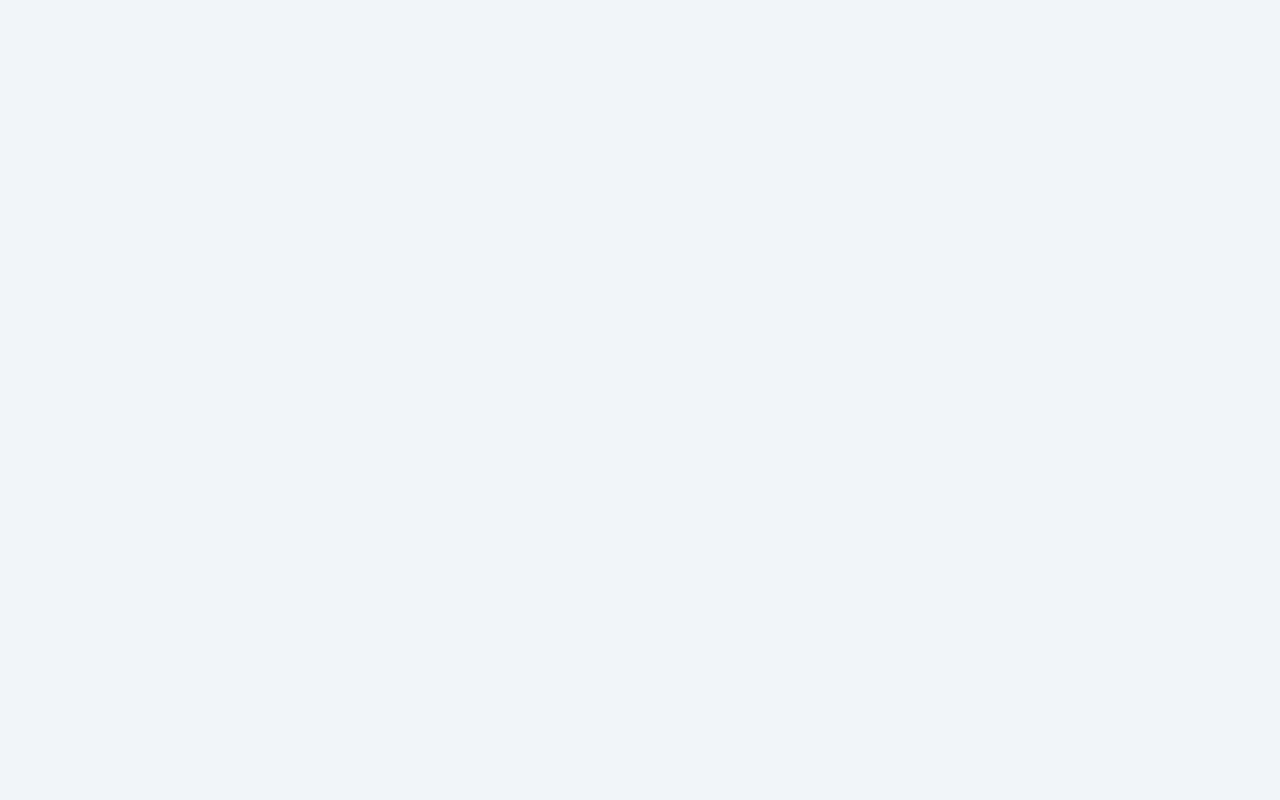
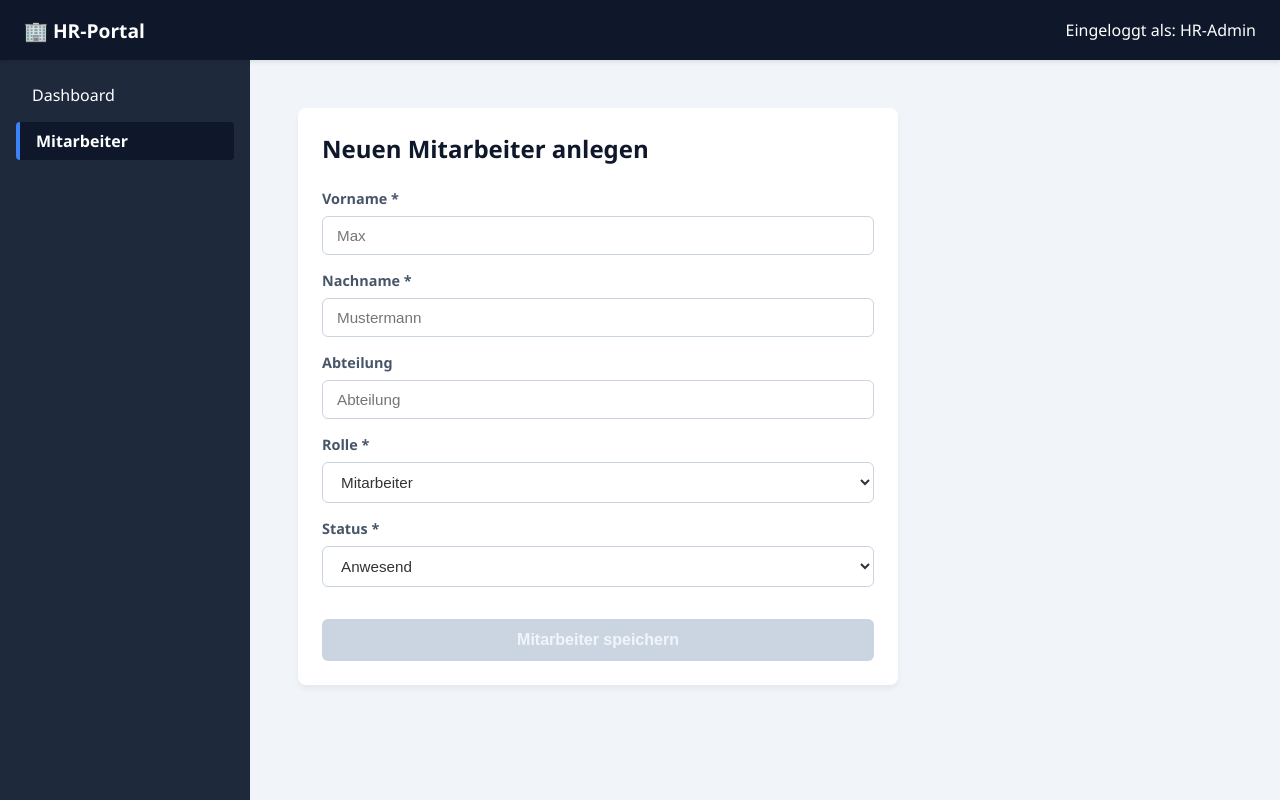
Before and after one commit to Matthias146/HR-Portal, an Angular app: page /employees/new in a window 1280 px wide. Before the commit this address led to /. Built offline with nearby package versions, Linux system fonts and the light colour scheme.

Commit message:
feat(employees): implement reactive form to create new employees and wire up navigation

```diff
--- a/src/app/app.routes.ts
+++ b/src/app/app.routes.ts
@@ -2,6 +2,7 @@ import { Routes } from '@angular/router';
 import { Layout } from './core/layout/layout';
 import { Dashboard } from './features/dashboard/dashboard';
 import { Employees } from './features/employees/employees';
+import { EmployeeForm } from './features/employees/employee-form/employee-form';
 
 export const routes: Routes = [
   {
@@ -9,6 +10,7 @@ export const routes: Routes = [
     component: Layout,
     children: [
       { path: 'dashboard', component: Dashboard },
+      { path: 'employees/new', component: EmployeeForm },
       {
         path: 'employees',
         component: Employees,
--- a/src/app/core/layout/layout.html
+++ b/src/app/core/layout/layout.html
@@ -11,7 +11,9 @@
     <aside class="sidenav">
       <nav>
         <ul>
-          <li><a routerLink="/dashboard" routerLinkActive="active">Dashboard</a></li>
+          <li>
+            <a routerLink="/dashboard" routerLinkActive="active">Dashboard</a>
+          </li>
           <li><a routerLink="/employees" routerLinkActive="active">Mitarbeiter</a></li>
         </ul>
       </nav>
--- /dev/null
+++ b/src/app/features/employees/employee-form/employee-form.html
@@ -0,0 +1,37 @@
+<div class="form-container">
+  <h2>Neuen Mitarbeiter anlegen</h2>
+  <form [formGroup]="employeeForm" class="enterprise-form" (ngSubmit)="onSubmit()">
+    <div class="form-group">
+      <label for="firstName">Vorname *</label>
+      <input id="firstName" type="text" formControlName="firstName" placeholder="Max" />
+    </div>
+    <div class="form-group">
+      <label for="lastName">Nachname *</label>
+      <input id="lastName" type="text" formControlName="lastName" placeholder="Mustermann" />
+    </div>
+    <div class="form-group">
+      <label for="department">Abteilung</label>
+      <input id="department" type="text" formControlName="department" placeholder="Abteilung" />
+    </div>
+    <div class="form-group">
+      <label for="role">Rolle *</label>
+      <select id="role" formControlName="role">
+        <option value="ADMIN">HR-Admin</option>
+        <option value="MANAGER">Abteilungsleiter</option>
+        <option value="USER">Mitarbeiter</option>
+      </select>
+    </div>
+    <div class="form-group">
+      <label for="status">Status *</label>
+      <select id="status" formControlName="status">
+        <option value="PRESENT">Anwesend</option>
+        <option value="SICK">Krank</option>
+        <option value="VACATION">Urlaub</option>
+      </select>
+    </div>
+
+    <button type="submit" class="btn-primary" [disabled]="!employeeForm.valid">
+      Mitarbeiter speichern
+    </button>
+  </form>
+</div>
--- /dev/null
+++ b/src/app/features/employees/employee-form/employee-form.scss
@@ -0,0 +1,48 @@
+.form-container {
+  padding: var(--spacing-lg);
+  background-color: #ffffff;
+  border-radius: 8px;
+  box-shadow: 0 4px 6px rgba(0, 0, 0, 0.05);
+  margin: var(--spacing-lg);
+  max-width: 600px;
+
+  h2 {
+    color: var(--primary-color);
+    margin-bottom: var(--spacing-lg);
+  }
+}
+
+.enterprise-form {
+  display: flex;
+  flex-direction: column;
+  gap: var(--spacing-md);
+}
+
+.form-group {
+  display: flex;
+  flex-direction: column;
+  gap: var(--spacing-sm);
+
+  label {
+    font-size: 0.9rem;
+    font-weight: 600;
+    color: #475569;
+  }
+
+  input,
+  select {
+    padding: 10px 14px;
+    border: 1px solid #cbd5e1;
+    border-radius: 6px;
+    font-size: 0.95rem;
+    color: var(--text-main);
+    background-color: #ffffff;
+    transition: border-color 0.2s;
+
+    &:focus {
+      outline: none;
+      border-color: #3b82f6;
+      box-shadow: 0 0 0 3px rgba(59, 130, 246, 0.15);
+    }
+  }
+}
--- /dev/null
+++ b/src/app/features/employees/employee-form/employee-form.ts
@@ -0,0 +1,40 @@
+import { Component, inject } from '@angular/core';
+import { FormGroup, ReactiveFormsModule, FormControl, Validators } from '@angular/forms';
+import { Employee } from '../employee.model';
+import { Router, RouterLink } from '@angular/router';
+import { EmployeeService } from '../employee-service';
+
+@Component({
+  selector: 'app-employee-form',
+  imports: [ReactiveFormsModule],
+  templateUrl: './employee-form.html',
+  styleUrl: './employee-form.scss',
+})
+export class EmployeeForm {
+  employeeService = inject(EmployeeService);
+  router = inject(Router);
+
+  employeeForm = new FormGroup({
+    firstName: new FormControl('', [Validators.required]),
+    lastName: new FormControl('', [Validators.required]),
+    department: new FormControl(''),
+    role: new FormControl('USER', [Validators.required]),
+    status: new FormControl('PRESENT', [Validators.required]),
+  });
+
+  onSubmit() {
+    if (this.employeeForm.valid) {
+      const formValues = this.employeeForm.value;
+
+      const employee: Omit<Employee, 'id'> = {
+        firstName: formValues.firstName as string,
+        lastName: formValues.lastName as string,
+        department: formValues.department as string,
+        role: formValues.role as 'ADMIN' | 'MANAGER' | 'USER',
+        status: formValues.status as 'PRESENT' | 'SICK' | 'VACATION',
+      };
+      this.employeeService.addEmployee(employee);
+      this.router.navigate(['employees']);
+    }
+  }
+}
--- a/src/app/features/employees/employee-service.ts
+++ b/src/app/features/employees/employee-service.ts
@@ -35,4 +35,14 @@ export class EmployeeService {
   presentCount = computed(() => this.employeeList().filter((e) => e.status === 'PRESENT').length);
   sickCount = computed(() => this.employeeList().filter((e) => e.status === 'SICK').length);
   vacationCount = computed(() => this.employeeList().filter((e) => e.status === 'VACATION').length);
+
+  addEmployee(newEmployeeData: Omit<Employee, 'id'>) {
+    const newId = Math.floor(Math.random() * 10000);
+
+    const employeeToSave: Employee = {
+      ...newEmployeeData,
+      id: newId,
+    };
+    this.employeeList.update((currentList) => [...currentList, employeeToSave]);
+  }
 }
--- a/src/app/features/employees/employees.html
+++ b/src/app/features/employees/employees.html
@@ -1,5 +1,8 @@
 <div class="employees-container">
-  <h2>Mitarbeiter-Verzeichnis</h2>
+  <div class="employees-header">
+    <h2>Mitarbeiter-Verzeichnis</h2>
+    <a class="btn-primary" routerLink="/employees/new">+ Neuen Mitarbeiter</a>
+  </div>
   <div class="search-bar">
     <input
       type="text"
--- a/src/app/features/employees/employees.scss
+++ b/src/app/features/employees/employees.scss
@@ -7,6 +7,11 @@
 
   h2 {
     color: var(--primary-color);
+  }
+  .employees-header {
+    display: flex;
+    justify-content: space-between;
+    align-items: center;
     margin-bottom: var(--spacing-lg);
   }
 }
--- a/src/app/features/employees/employees.ts
+++ b/src/app/features/employees/employees.ts
@@ -2,10 +2,11 @@ import { Component, computed, inject, signal } from '@angular/core';
 import { Employee } from './employee.model';
 import { StatusBadge } from '../../shared/status-badge/status-badge';
 import { EmployeeService } from './employee-service';
+import { RouterLink } from '@angular/router';
 
 @Component({
   selector: 'app-employees',
-  imports: [StatusBadge],
+  imports: [StatusBadge, RouterLink],
   templateUrl: './employees.html',
   styleUrl: './employees.scss',
 })
--- a/src/styles.scss
+++ b/src/styles.scss
@@ -23,5 +23,29 @@ body {
   font-family: "Segoe UI", Roboto, Helvetica, Arial, sans-serif;
   background-color: var(--bg-color);
   color: var(--text-main);
-  height: 100vh; /* Nimmt immer die volle Bildschirmhöhe ein */
+  height: 100vh;
 }
+
+.btn-primary {
+  margin-top: var(--spacing-md);
+  padding: 12px 24px;
+  background-color: #3b82f6;
+  color: white;
+  border: none;
+  border-radius: 6px;
+  font-size: 1rem;
+  font-weight: 600;
+  cursor: pointer;
+  transition: background-color 0.2s;
+  text-decoration: none;
+
+  &:hover:not(:disabled) {
+    background-color: #2563eb;
+  }
+
+  &:disabled {
+    background-color: #cbd5e1;
+    cursor: not-allowed;
+    color: #f1f5f9;
+  }
+}
```
Also changed, not shown: 1 other file (tests, documents, lock files or other folders).
